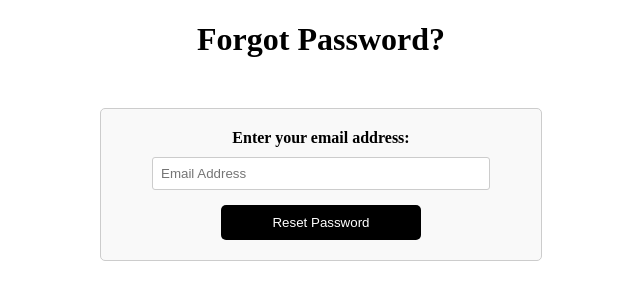
After one commit to connor-w-smith/HawkEye, a Flask app: page /password-modal in a window 1280 px wide. The commit adds this page. Shown: the top 300 px of the page, without its empty margins (319-959 px from the left). Run offline with Flask 3, Linux system fonts and the light colour scheme; some libraries are stand-ins or nearby versions.

Commit message:
Code for password reset
Have not tested yet but wanted to commit.

```diff
--- a/index.py
+++ b/index.py
@@ -31,6 +31,11 @@ def get_connection():
 def index():
     #send the HTML file to the browser
     return render_template("index.html")
+
+#This route will send the user to the password reset modal
+@app.route("/password-modal")
+def password_modal():
+    return render_template("password-modal.html")
 
 #This route will send the user to the login page
 @app.route("/")
--- /dev/null
+++ b/static/password-modal.css
@@ -0,0 +1,43 @@
+h1 {
+    text-align: center;
+}
+
+.password-modal {
+    width: 400px;
+    margin: 50px auto;
+    padding: 20px;
+    border: 1px solid #ccc;
+    border-radius: 5px;
+    background-color: #f9f9f9;
+}
+
+.password-modal label {
+    display: block;
+    margin-bottom: 10px;
+    font-weight: bold;
+    text-align: center;
+}
+
+.password-modal input {
+    width: 80%;
+    padding: 8px;
+    margin-bottom: 15px;
+    border: 1px solid #ccc;
+    border-radius: 3px;
+    display: block;
+    margin-left: auto;
+    margin-right: auto;
+}
+
+#btnResetPassword {
+    width: 50%;
+    padding: 10px;
+    background-color: black;
+    color: white;
+    border: none;
+    border-radius: 5px;
+    cursor: pointer;
+    display: block;
+    margin-left: auto;
+    margin-right: auto;
+}
--- a/templates/login.html
+++ b/templates/login.html
@@ -28,6 +28,9 @@
             </div>
             <button id="btnLogin">Login</button>
             <div id="message" class="message-box"></div>
+            <div class="forgotPasswordBox">
+                <a href="/password-modal" id="resetPwdLink">Forgot Password?</a>
+            </div>
         </div>
     </div>
 <script src="{{ url_for('static', filename='app.js')}}"></script>
--- /dev/null
+++ b/templates/password-modal.html
@@ -0,0 +1,26 @@
+<!--
+    Title: Password Reset Modal
+    Author: Connor Smith
+    Description: Password reset modal for HawkEye Inventory Systems.
+-->
+<!DOCTYPE html>
+<html lang="en">
+<head>
+    <meta charset="UTF-8">
+    <meta name="viewport" content="width=device-width, initial-scale=1.0">
+    <title>Password-Reset</title>
+    <link rel="stylesheet" href="{{ url_for('static', filename='password-modal.css')}}">
+</head>
+<body>
+    <h1>Forgot Password?</h1>
+    <div class="password-modal-wrapper">
+        <div class="password-modal">
+            <div class="input-wrapper">
+                <label for="inputEmail">Enter your email address:</label>
+                <input id="inputEmail" type="email" placeholder="Email Address">
+            </div>
+            <button id="btnResetPassword">Reset Password</button>
+            <div id="message" class="message-box"></div>
+        </div>
+</body>
+</html>
```
Also changed, not shown: auth.py (+10 -0 lines), inventory.py (+116 -0 lines), static/app.js (+50 -0 lines).
